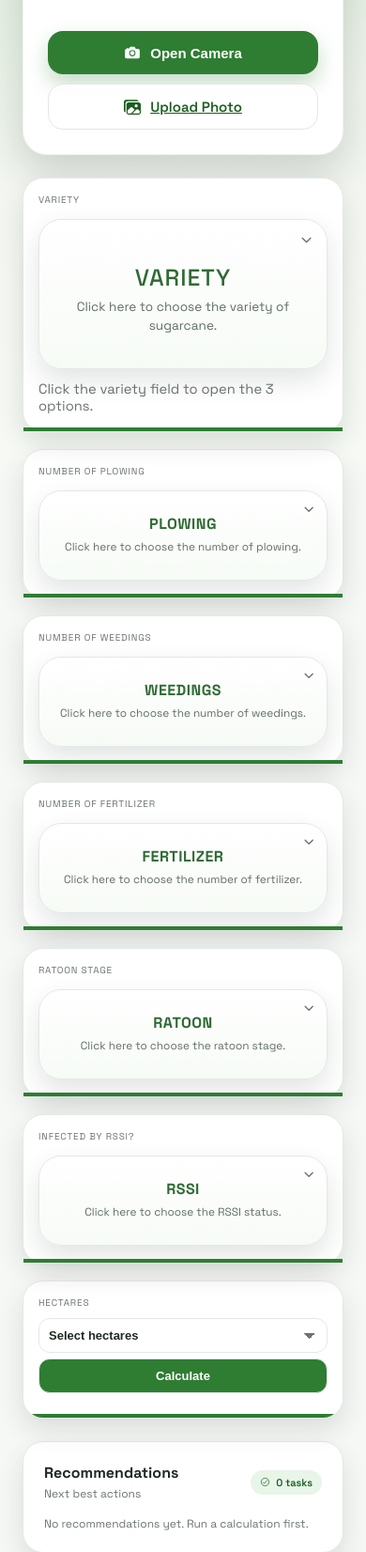
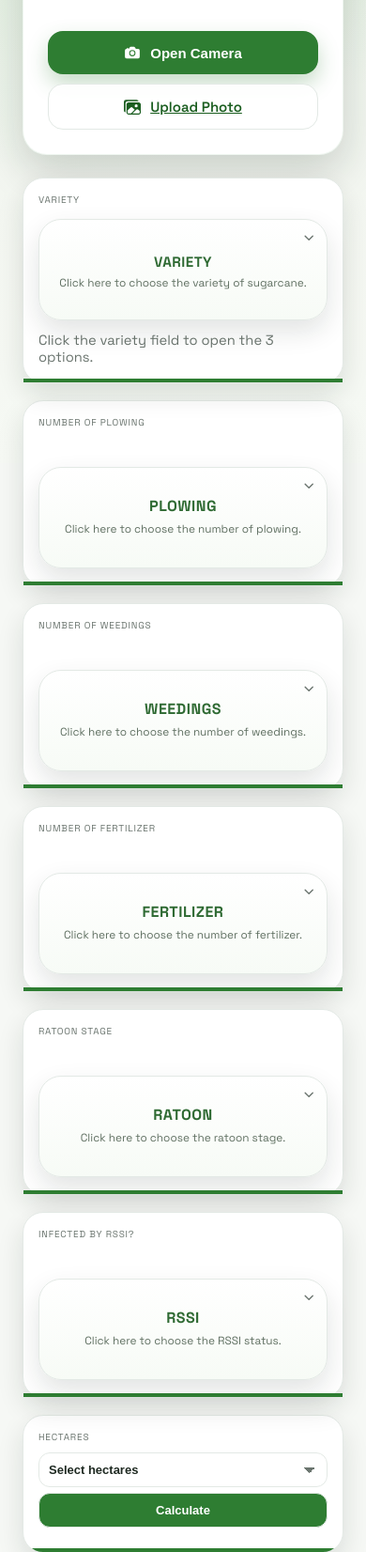
Before and after one commit to freyapayee/falshviscane, a Flask app: template templates/homepage.html in a window 390 px wide. Shown: the part 351-2003 px from the top of the page at 94% size. Run offline with Flask 3, Linux system fonts and the light colour scheme; the template is opened without the code that fills it, so the values that code supplies are empty.

Commit message:
UI: align panel spacing and input card sizing

```diff
--- a/templates/homepage.html
+++ b/templates/homepage.html
@@ -15,6 +15,7 @@
             row-gap: 18px;
             width: 100%;
             grid-auto-flow: row dense;
+            --variety-helper-space: 28px;
         }
 
         .stats-grid.stats-grid-inputs > .stat-card {
@@ -33,12 +34,12 @@
         .variety-trigger {
             position: relative;
             width: 100%;
-            min-height: 180px;
+            min-height: 108px;
             display: flex;
             align-items: center;
             justify-content: center;
             margin-top: 14px;
-            padding: 20px;
+            padding: 14px;
             border: 1px solid var(--neutral-200);
             border-radius: 24px;
             background: linear-gradient(180deg, #ffffff 0%, #f7fbf6 100%);
@@ -60,8 +61,8 @@
         }
 
         .variety-trigger.is-selected {
-            justify-content: flex-start;
-            text-align: left;
+            justify-content: center;
+            text-align: center;
             border-color: rgba(67, 160, 71, 0.42);
             background: linear-gradient(180deg, #ffffff 0%, #eef7ed 100%);
         }
@@ -70,14 +71,14 @@
             display: flex;
             align-items: center;
             justify-content: center;
-            gap: 22px;
+            gap: 8px;
             width: 100%;
             min-width: 0;
         }
 
         .variety-trigger:not(.is-selected) .variety-trigger-label {
             flex-direction: column;
-            gap: 14px;
+            gap: 6px;
         }
 
         .variety-trigger-preview {
@@ -96,9 +97,9 @@
         }
 
         .variety-trigger-preview.is-visible {
-            width: 92px;
-            height: 92px;
-            flex: 0 0 92px;
+            width: 64px;
+            height: 64px;
+            flex: 0 0 64px;
             border-width: 1px;
             opacity: 1;
         }
@@ -108,79 +109,79 @@
             flex-direction: column;
             justify-content: center;
             align-items: center;
-            gap: 10px;
+            gap: 6px;
             min-width: 0;
             width: 100%;
             max-width: 780px;
         }
 
         .variety-trigger.is-selected .variety-trigger-copy {
-            align-items: flex-start;
-            gap: 8px;
+            align-items: center;
+            gap: 4px;
         }
 
         .variety-trigger-kicker {
             display: block;
             width: 100%;
             margin: 0;
-            font-size: clamp(1.8rem, 4vw, 2.7rem);
-            font-weight: 500;
-            letter-spacing: 0.04em;
+            font-size: clamp(1rem, 1.7vw, 1.35rem);
+            font-weight: 700;
+            letter-spacing: 0.03em;
             text-transform: uppercase;
             color: #2f6a33;
-            line-height: 0.95;
+            line-height: 1.02;
         }
 
         .variety-trigger-value {
             display: block;
             width: 100%;
             margin: 0;
-            font-size: clamp(0.85rem, 1.2vw, 0.98rem);
+            font-size: clamp(0.74rem, 1vw, 0.86rem);
             color: #5f6f61;
             line-height: 1.45;
             white-space: normal;
         }
 
         .variety-trigger.is-selected .variety-trigger-kicker {
-            font-size: clamp(1.15rem, 1.8vw, 1.45rem);
+            font-size: clamp(0.95rem, 1.4vw, 1.1rem);
             font-weight: 700;
             letter-spacing: 0.01em;
-            text-transform: none;
+            text-transform: uppercase;
             line-height: 1.15;
         }
 
         .variety-trigger.is-selected .variety-trigger-value {
-            font-size: 0.98rem;
+            font-size: clamp(0.74rem, 1vw, 0.86rem);
             color: #5f6f61;
         }
 
         .variety-trigger-icon {
             position: absolute;
-            top: 14px;
-            right: 14px;
-            font-size: 0.95rem;
+            top: 12px;
+            right: 12px;
+            font-size: 0.9rem;
             color: #6b756f;
             transition: transform 180ms ease;
         }
 
         @media (max-width: 900px) {
             .variety-trigger {
-                min-height: 160px;
-                padding: 18px;
+                min-height: 108px;
+                padding: 14px;
             }
 
             .variety-trigger-preview.is-visible {
-                width: 74px;
-                height: 74px;
-                flex-basis: 74px;
+                width: 56px;
+                height: 56px;
+                flex-basis: 56px;
             }
 
             .variety-trigger-kicker {
-                font-size: clamp(1.55rem, 6vw, 2.2rem);
+                font-size: clamp(0.95rem, 3.4vw, 1.2rem);
             }
 
             .variety-trigger:not(.is-selected) .variety-trigger-copy {
-                gap: 10px;
+                gap: 6px;
             }
 
             .variety-trigger.is-selected .variety-trigger-label {
@@ -354,6 +355,7 @@
             position: relative;
             overflow: visible;
             z-index: 2;
+            padding-bottom: calc(18px + var(--variety-helper-space));
         }
 
         .ag-selector-card.is-panel-open {
@@ -367,7 +369,7 @@
             display: flex;
             align-items: center;
             justify-content: center;
-            margin-top: 14px;
+            margin-top: 41px;
             padding: 14px;
             border: 1px solid var(--neutral-200);
             border-radius: 24px;
@@ -550,7 +552,7 @@
             }
 
             .selector-trigger {
-                min-height: 96px;
+                min-height: 108px;
             }
 
             .selector-option {
@@ -560,6 +562,14 @@
 
         .stats-grid.stats-grid-inputs .stat-card-tons {
             grid-column: 1 / -1 !important;
+        }
+        .dashboard-container > .panel + .panel {
+            margin-top: 20px;
+        }
+        @media (max-width: 840px) {
+            .ag-selector-card {
+                padding-bottom: calc(16px + var(--variety-helper-space));
+            }
         }
     </style>
 </head>
```
